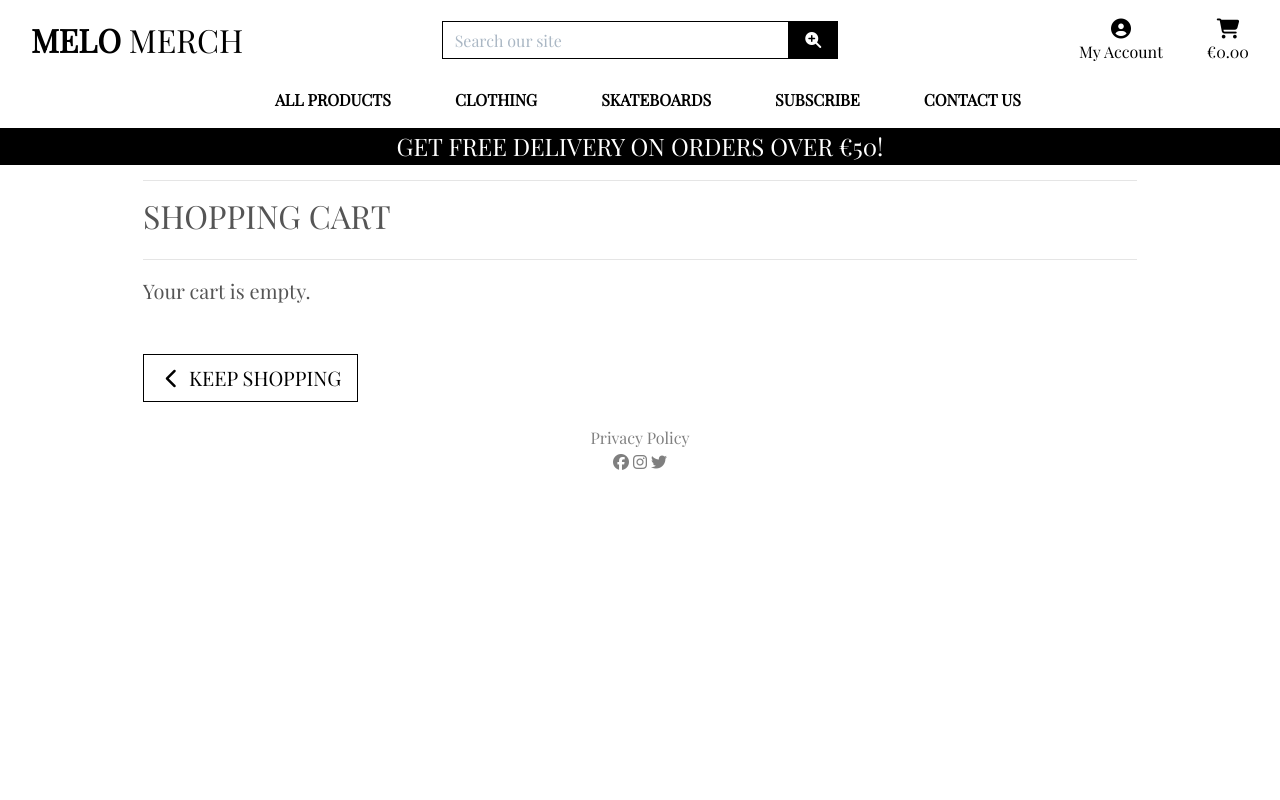
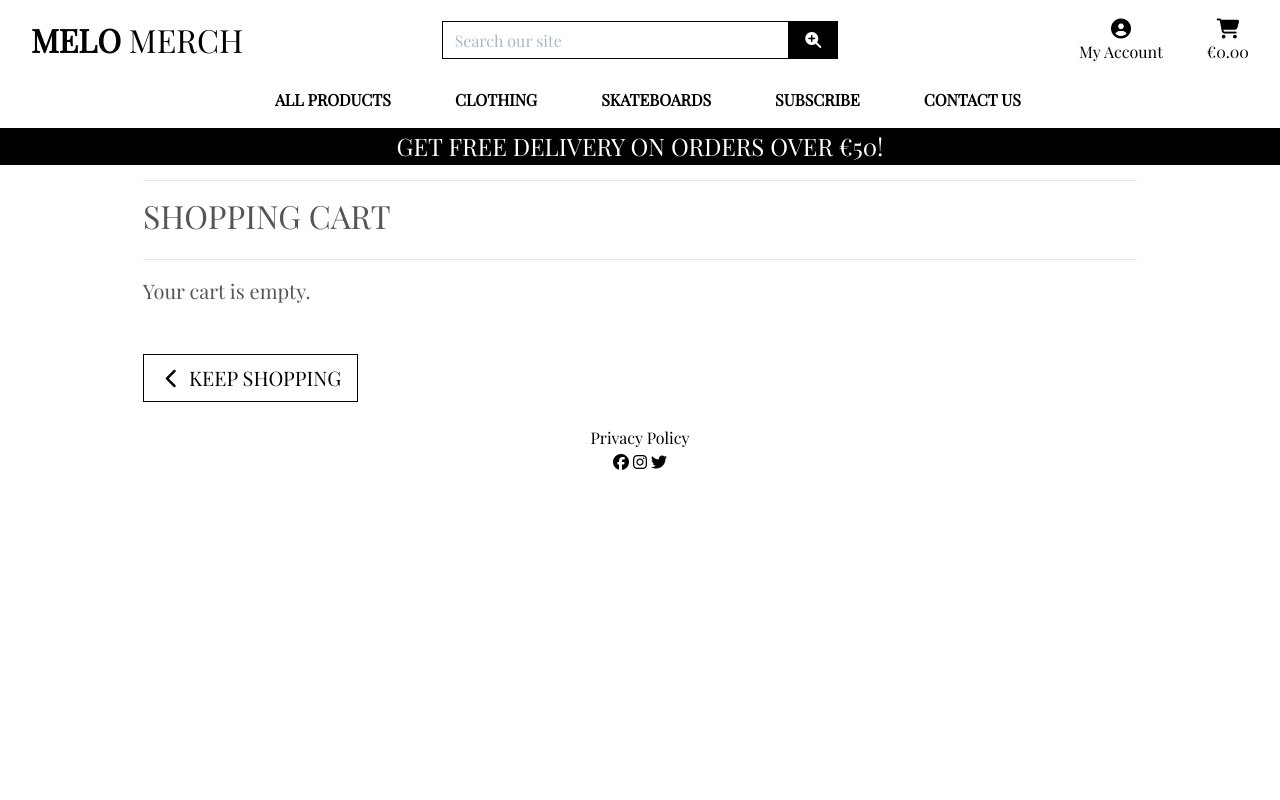
Before and after one commit to richardreiter/melo-merch, a Django app: page /cart/ in a window 1280 px wide. Run offline with Django 3.2, Linux system fonts and the light colour scheme; some libraries are stand-ins or nearby versions.

Commit message:
Fix footer color to comply with a11y validation

```diff
--- a/templates/base.html
+++ b/templates/base.html
@@ -182,15 +182,15 @@ https://github.com/Code-Institute-Solutions/boutique_ado_v1 -->
 
     <!-- Footer -->
     <footer class="footer mt-auto py-3">
-        <p class="m-0 text-center text-black-50">
-            <a class="text-black-50" href="https://www.privacypolicygenerator.info/live.php?token=AfAO5VmdXiUddUAiV2yjizDNeGab616f" target="_blank" aria-label="Melo Merch's Privacy Policy">Privacy Policy</a>
+        <p class="m-0 text-center text-black">
+            <a class="text-black" href="https://www.privacypolicygenerator.info/live.php?token=AfAO5VmdXiUddUAiV2yjizDNeGab616f" target="_blank" aria-label="Melo Merch's Privacy Policy">Privacy Policy</a>
         </p>
-        <p class="m-0 text-center text-black-50">
-            <a class="text-black-50" href="https://www.facebook.com/Melo-Merch-100754669406133" target="_blank" rel="noopener"
+        <p class="m-0 text-center text-black">
+            <a class="text-black" href="https://www.facebook.com/Melo-Merch-100754669406133" target="_blank" rel="noopener"
                 aria-label="Visit our Facebook (and opens in a separate tab)"><i class="fab fa-facebook ms-3"></i></a>
-            <a class="text-black-50" href="https://instagram.com" target="_blank" rel="noopener"
+            <a class="text-black" href="https://instagram.com" target="_blank" rel="noopener"
                 aria-label="Visit our Instagram (and opens in a separate tab)"><i class="fab fa-instagram ms-3"></i></a>
-            <a class="text-black-50" href="https://twitter.com" target="_blank" rel="noopener"
+            <a class="text-black" href="https://twitter.com" target="_blank" rel="noopener"
                 aria-label="Visit our Twitter (and opens in a separate tab)"><i class="fab fa-twitter ms-3"></i></a>
         </p>
     </footer>
```
